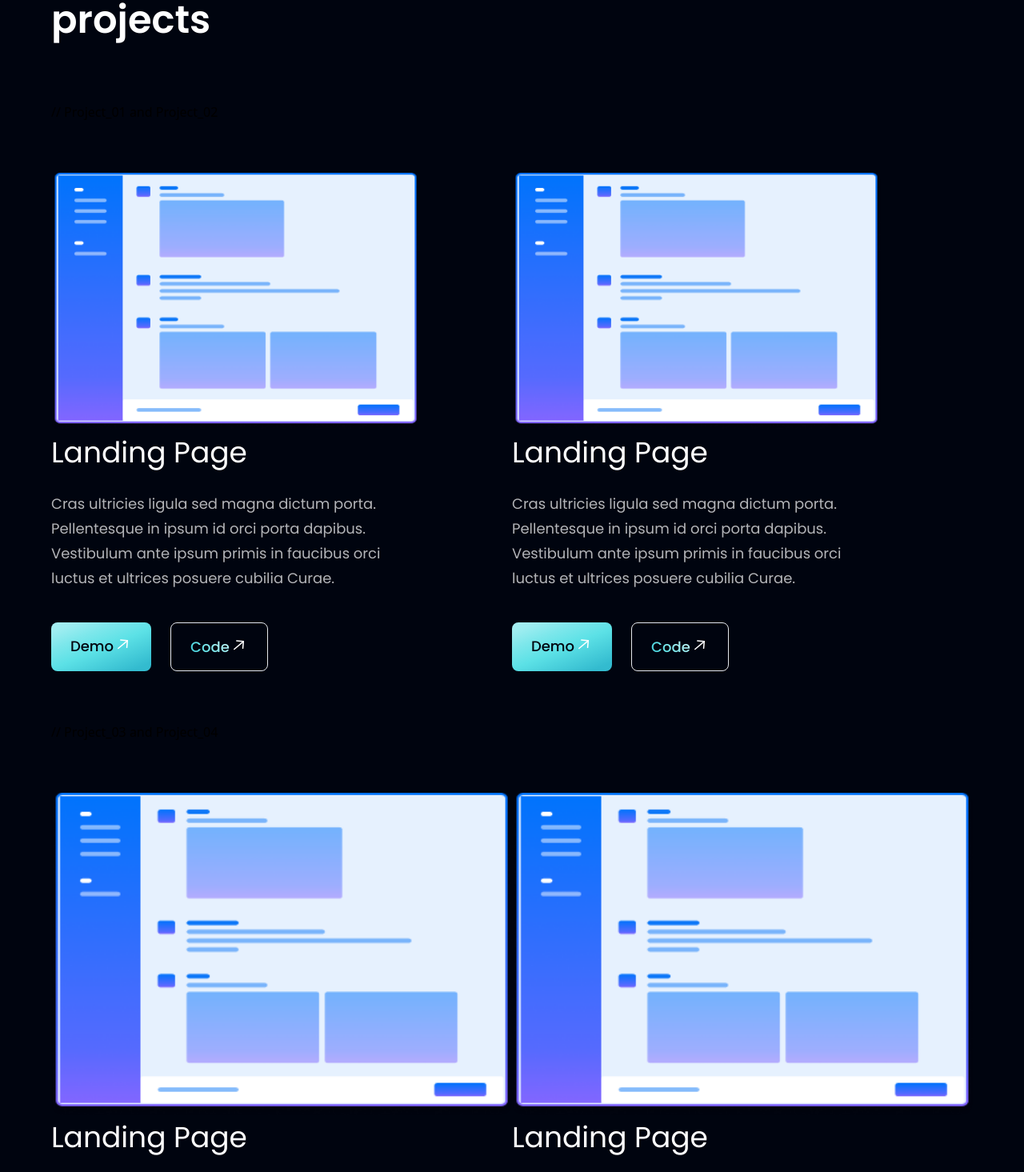
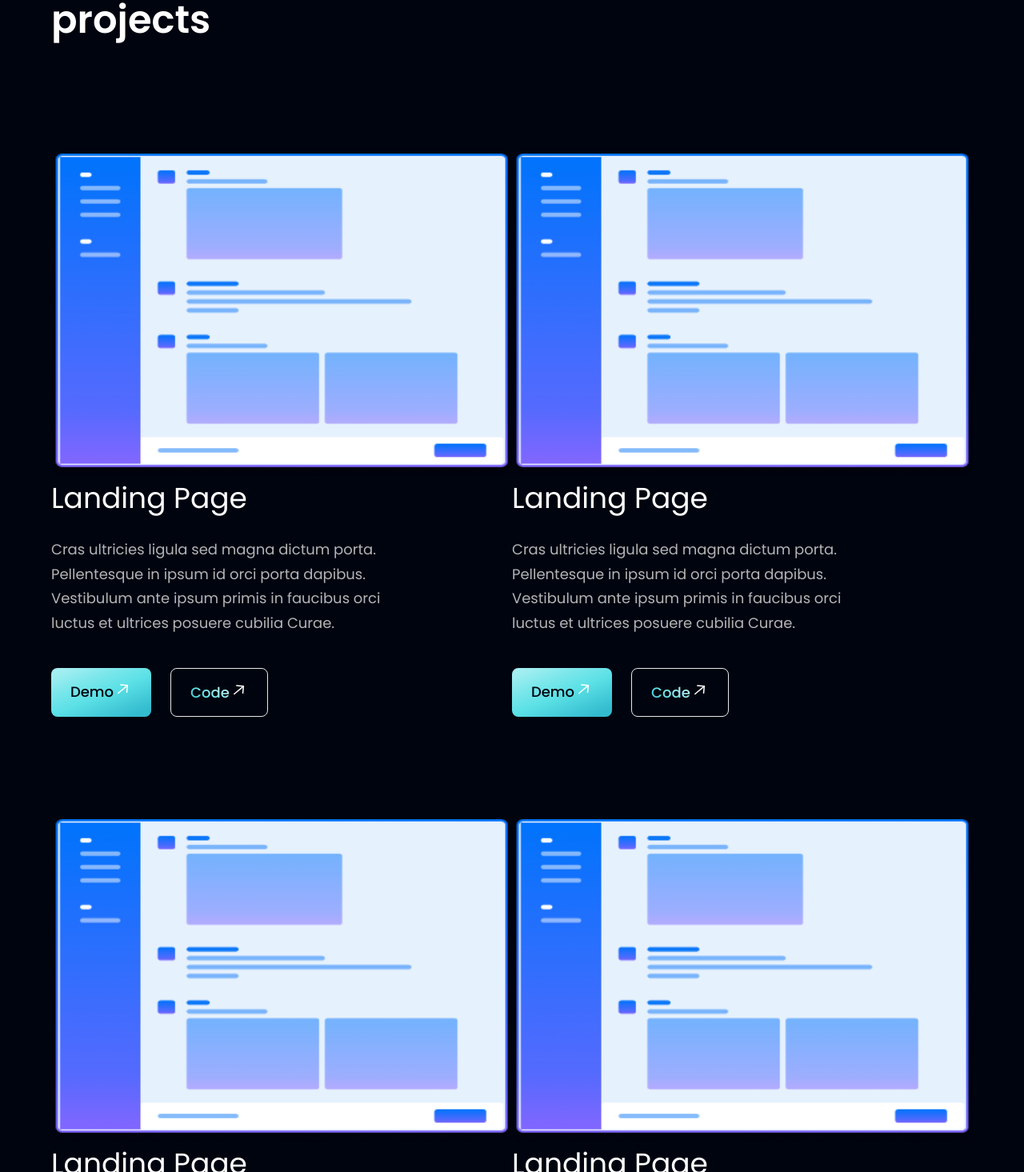
Before and after one commit to ishratUmar18/50-react.js-projects, a React (Vite) app in the folder portfolio-page/: page / in a window 1280 px wide. Shown: the part 1685-3150 px from the top of the page at 80% size. Built offline with nearby package versions, Linux system fonts and the light colour scheme.

Commit message:
modify projects code

```diff
--- a/portfolio-page/src/App.jsx
+++ b/portfolio-page/src/App.jsx
@@ -1,5 +1,7 @@
 import styles from "./style";
 import { Navbar, Hero, Stats, About, Projects, Testimonials, CTA, Footer }  from "./components";
+import { projects } from "./constants";
+
 
 
 const App = () => (
@@ -18,7 +20,7 @@ const App = () => (
       <div className={`${styles.boxWidth}`}>
         <Stats />
         <About />
-        <Projects />
+        <Projects projects={projects}/>
         <Testimonials />
 
         {/* <Services />  */}
--- a/portfolio-page/src/components/Projects.jsx
+++ b/portfolio-page/src/components/Projects.jsx
@@ -1,46 +1,58 @@
-import { project_01, apple, google } from '../assets';
 import styles, { layout } from '../style';
 import Button from './Button';
 
-const Projects = () => (
+const Projects = ({ projects }) => {
+  if (!Array.isArray(projects) || !projects.length) return null;
+
+  const projectsFirstRow = projects.slice(0, 2);
+  const projectsSecondRow = projects.slice(2, 4);
+
+  return (
     <>
       <section className={layout.section}>
         <h2 className={`${styles.heading2} mb-500`}>Some of my projects</h2>
-        <p className={styles.paragraph}>Cras ultricies ligula sed magna dictum porta. Pellentesque in ipsum id orci porta dapibusCras ultricies ligula sed magna dictum porta. Pellentesque in ipsum id orci porta dapibus</p>
+        <p className={styles.paragraph}>
+          Cras ultricies ligula sed magna dictum porta. Pellentesque in
+          ipsum id orci porta dapibusCras ultricies ligula sed magna dictum
+          porta. Pellentesque in ipsum id orci porta dapibus
+        </p>
       </section>
-  // Project_01 and Project_02
+
       <section className={layout.section}>
-      <div className={layout.sectionInfo}>
-        <img src={project_01} alt="card" className="w-[80%] h-[80%]" />
-        <h4 className={styles.heading4}> Landing Page</h4>
-        <p className={ `${styles.paragraph} max-w-[470px] mt-5`}>Cras ultricies ligula sed magna dictum porta. Pellentesque in ipsum id orci porta dapibus. Vestibulum ante ipsum primis in faucibus orci luctus et ultrices posuere cubilia Curae.</p>
+        {projectsFirstRow.map((project, index) => (
+          <div key={index} className={layout.sectionInfo}>
+            <img
+              src={project.image}
+              alt="card"
+              className="w-[100%] h-[100%]"
+            />
+            <h4 className={styles.heading4}>{project.heading}</h4>
+            <p className={`${styles.paragraph} max-w-[470px] mt-5`}>
+              {project.description}
+            </p>
             <Button styles="mt-10" />
           </div>
-      <div className={layout.sectionInfo}>
-        <img src={project_01} alt="card" className="w-[80%] h-[80%]" />
-        <h4 className={styles.heading4}> Landing Page</h4>
-        <p className={ `${styles.paragraph} max-w-[470px] mt-5`}>Cras ultricies ligula sed magna dictum porta. Pellentesque in ipsum id orci porta dapibus. Vestibulum ante ipsum primis in faucibus orci luctus et ultrices posuere cubilia Curae.</p>
+        ))}
+      </section>
+
+      <section className={layout.section}>
+        {projectsSecondRow.map((project, index) => (
+          <div key={index} className={layout.sectionInfo}>
+            <img
+              src={project.image}
+              alt="card"
+              className="w-[100%] h-[100%]"
+            />
+            <h4 className={styles.heading4}>{project.heading}</h4>
+            <p className={`${styles.paragraph} max-w-[470px] mt-5`}>
+              {project.description}
+            </p>
             <Button styles="mt-10" />
           </div>
-
-    </section>
-    // Project_03 and Project_04
-    <section className={layout.section}>
-      <div className={layout.sectionInfo}>
-        <img src={project_01} alt="card" className="w-[100%] h-[100%]" />
-        <h4 className={styles.heading4}> Landing Page</h4>
-        <p className={ `${styles.paragraph} max-w-[470px] mt-5`}>Cras ultricies ligula sed magna dictum porta. Pellentesque in ipsum id orci porta dapibus. Vestibulum ante ipsum primis in faucibus orci luctus et ultrices posuere cubilia Curae.</p>
-        <Button styles="mt-10" />
-      </div>
-      <div className={layout.sectionInfo}>
-              <img src={project_01} alt="card" className="w-[100%] h-[100%]" />
-        <h4 className={styles.heading4}> Landing Page</h4>
-        <p className={ `${styles.paragraph} max-w-[470px] mt-5`}>Cras ultricies ligula sed magna dictum porta. Pellentesque in ipsum id orci porta dapibus. Vestibulum ante ipsum primis in faucibus orci luctus et ultrices posuere cubilia Curae.</p>
-        <Button styles="mt-10" />
-      </div>
-
+        ))}
       </section>
     </>
-  )
+  );
+};
 
-export default Projects
+export default Projects;
--- a/portfolio-page/src/constants/index.js
+++ b/portfolio-page/src/constants/index.js
@@ -1,4 +1,4 @@
-import { people01, people02, people03, facebook, instagram, linkedin, twitter, airbnb, binance, coinbase, dropbox, send, shield, star  } from "../assets";
+import { people01, people02, people03, facebook, instagram, linkedin, twitter, airbnb, binance, coinbase, dropbox, send, shield, star, project_01 } from "../assets";
 
 export const navLinks = [
   {
@@ -190,3 +190,25 @@ export const clients = [
     logo: dropbox,
   },
 ];
+export const projects = [
+  {
+    image: project_01,
+    heading: "Landing Page",
+    description: "Cras ultricies ligula sed magna dictum porta. Pellentesque in ipsum id orci porta dapibus. Vestibulum ante ipsum primis in faucibus orci luctus et ultrices posuere cubilia Curae."
+  },
+  {
+    image: project_01,
+    heading: "Landing Page",
+    description: "Cras ultricies ligula sed magna dictum porta. Pellentesque in ipsum id orci porta dapibus. Vestibulum ante ipsum primis in faucibus orci luctus et ultrices posuere cubilia Curae."
+  },
+  {
+    image: project_01,
+    heading: "Landing Page",
+    description: "Cras ultricies ligula sed magna dictum porta. Pellentesque in ipsum id orci porta dapibus. Vestibulum ante ipsum primis in faucibus orci luctus et ultrices posuere cubilia Curae."
+  },
+  {
+    image: project_01,
+    heading: "Landing Page",
+    description: "Cras ultricies ligula sed magna dictum porta. Pellentesque in ipsum id orci porta dapibus. Vestibulum ante ipsum primis in faucibus orci luctus et ultrices posuere cubilia Curae."
+  }
+];
```
Lines whose indentation alone changed are shown as unchanged.
